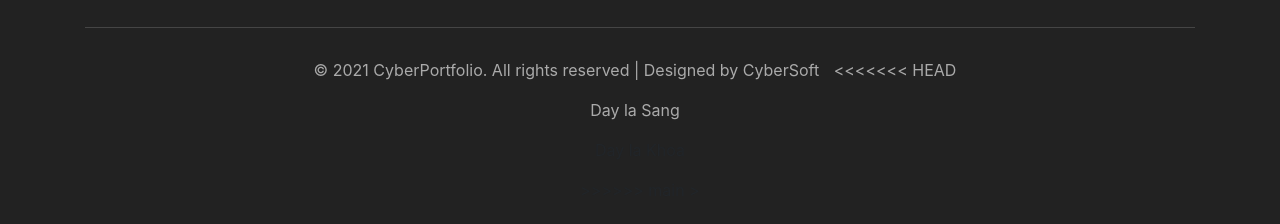
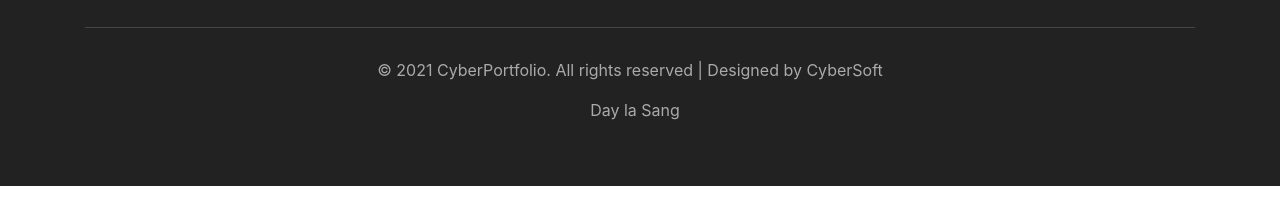
Before and after one commit to optimus239/bc32e_portfolio, a plain HTML site: page index.html in a window 1280 px wide. Shown: the part 3326-3550 px from the top of the page. After the commit the page ends 3512 px from the top, so only its background shows below. Drawn offline with nearby package versions, Linux system fonts and the light colour scheme.

Commit message:
footer by sang

```diff
--- a/index.html
+++ b/index.html
@@ -457,11 +457,7 @@
             © 2021 CyberPortfolio. All rights reserved | Designed by
             <span
               ><a href="#">CyberSoft</a>
-<<<<<<< HEAD
               <p>Day la Sang</p></span
-=======
-              <p>Day la Khoa</p></span
->>>>>>> main
             >
           </p>
         </div>
```
